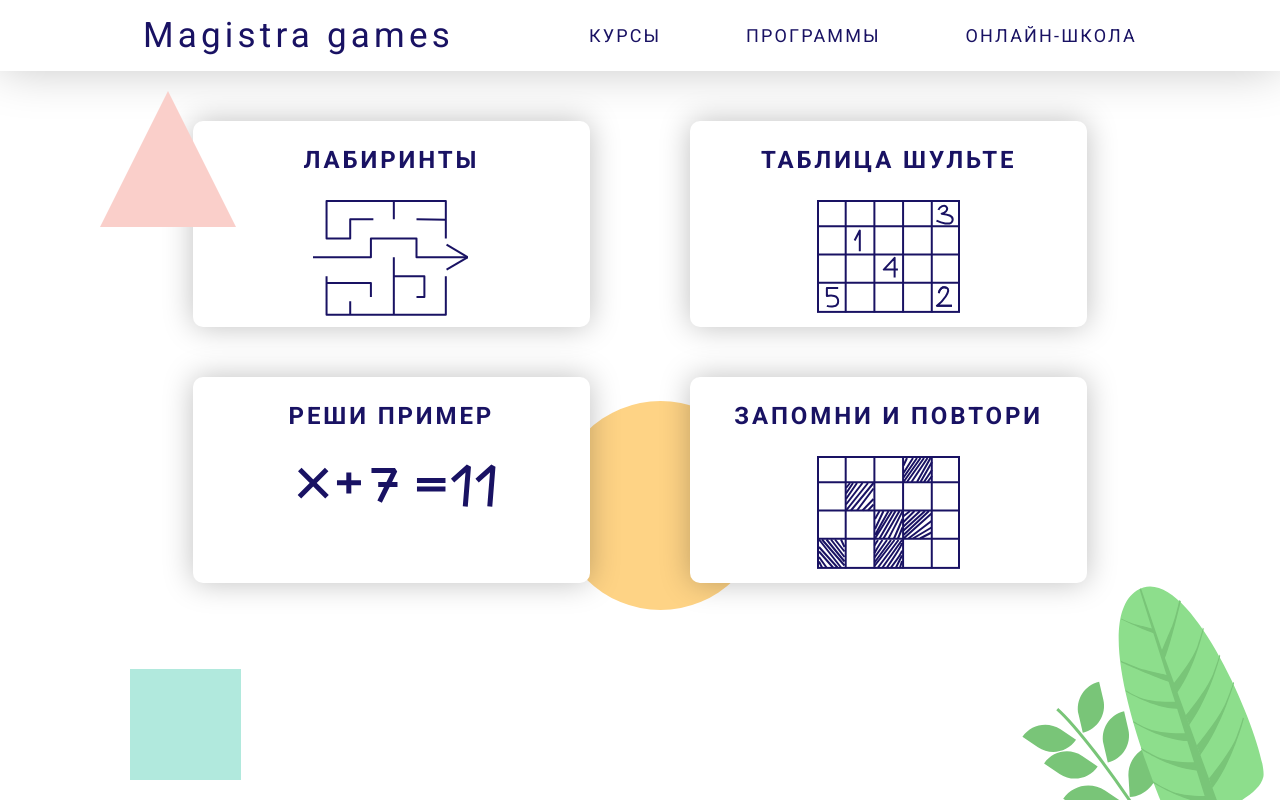
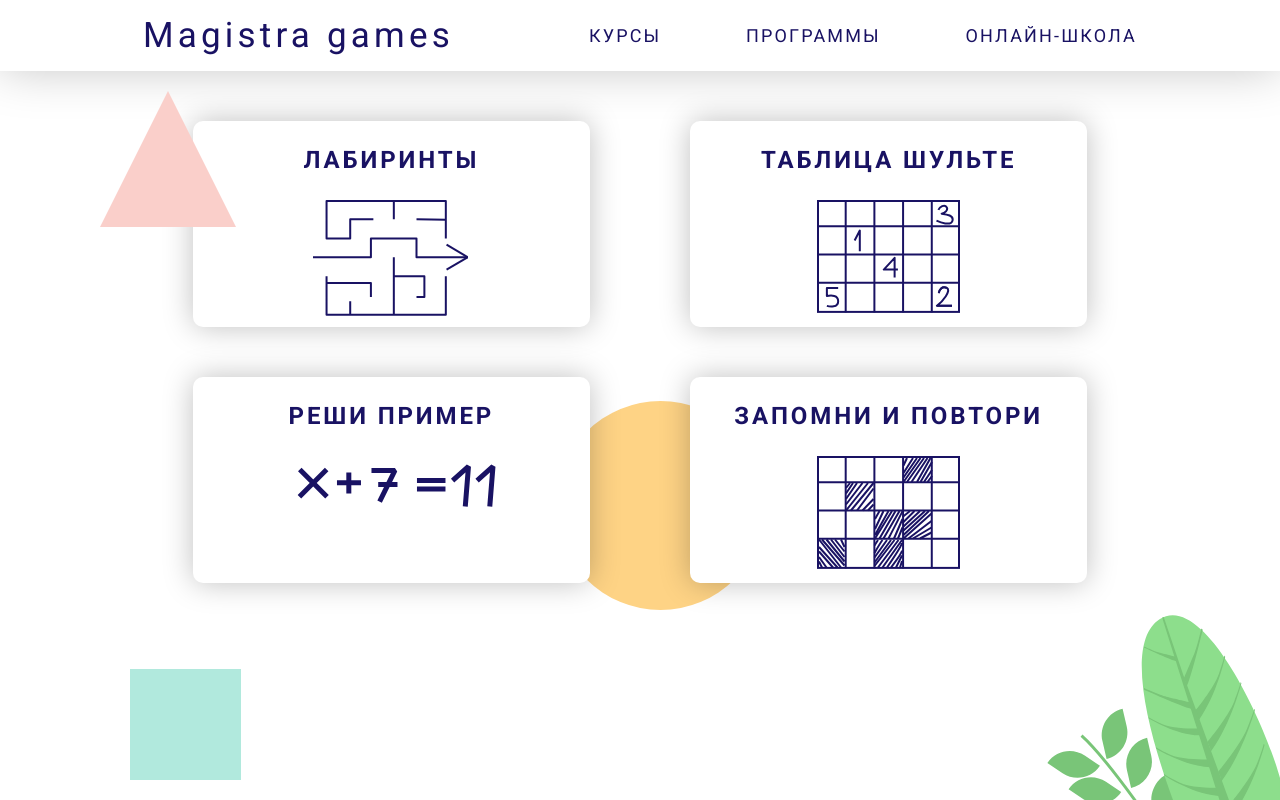
Before and after one commit to antoncherednichenko/Magistra-app, a React (Create React App) app: page /math in a window 1280 px wide. Built offline with nearby package versions, Linux system fonts and the light colour scheme.

Commit message:
remake img in Math component

```diff
--- a/src/Components/Math/Math.jsx
+++ b/src/Components/Math/Math.jsx
@@ -45,7 +45,8 @@ export default function Math(){
                         ))}
                     </div>
                 </div>
-                <MathBush bushPos={s.mathBush} />
+                {/* <MathBush bushPos={s.mathBush} /> */}
+                <img className={s.mathBush} src='./img/mathbush.svg' alt='bush illustration'/>
                 <div className={s.square}></div>
                 <div className={s.circle}></div>
                 <div className={s.triangle}></div>
--- a/src/Components/Math/math.module.css
+++ b/src/Components/Math/math.module.css
@@ -2,6 +2,7 @@
     position: relative;
     width: 100%;
     height: 100vh;
+    overflow: hidden;
 }
 .container{
     padding: 0 15px;
@@ -76,8 +77,9 @@
     margin: 0 auto;
 }
 .mathBush{
+    width: 20%;
     position: absolute;
-    bottom: 0;
-    right: 0;
+    bottom: -25px;
+    right: -20px;
     z-index: 1000;
 }
```
